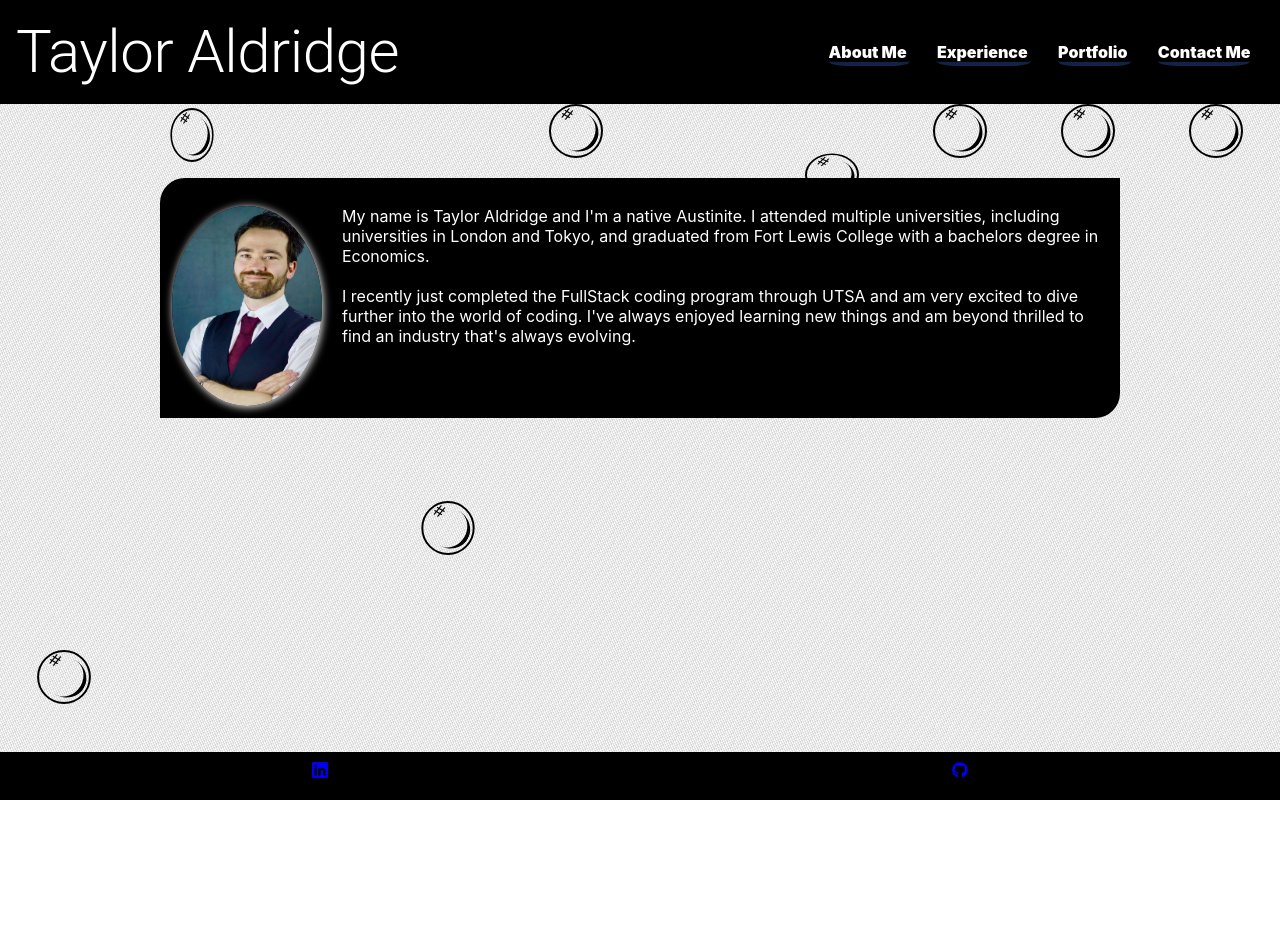
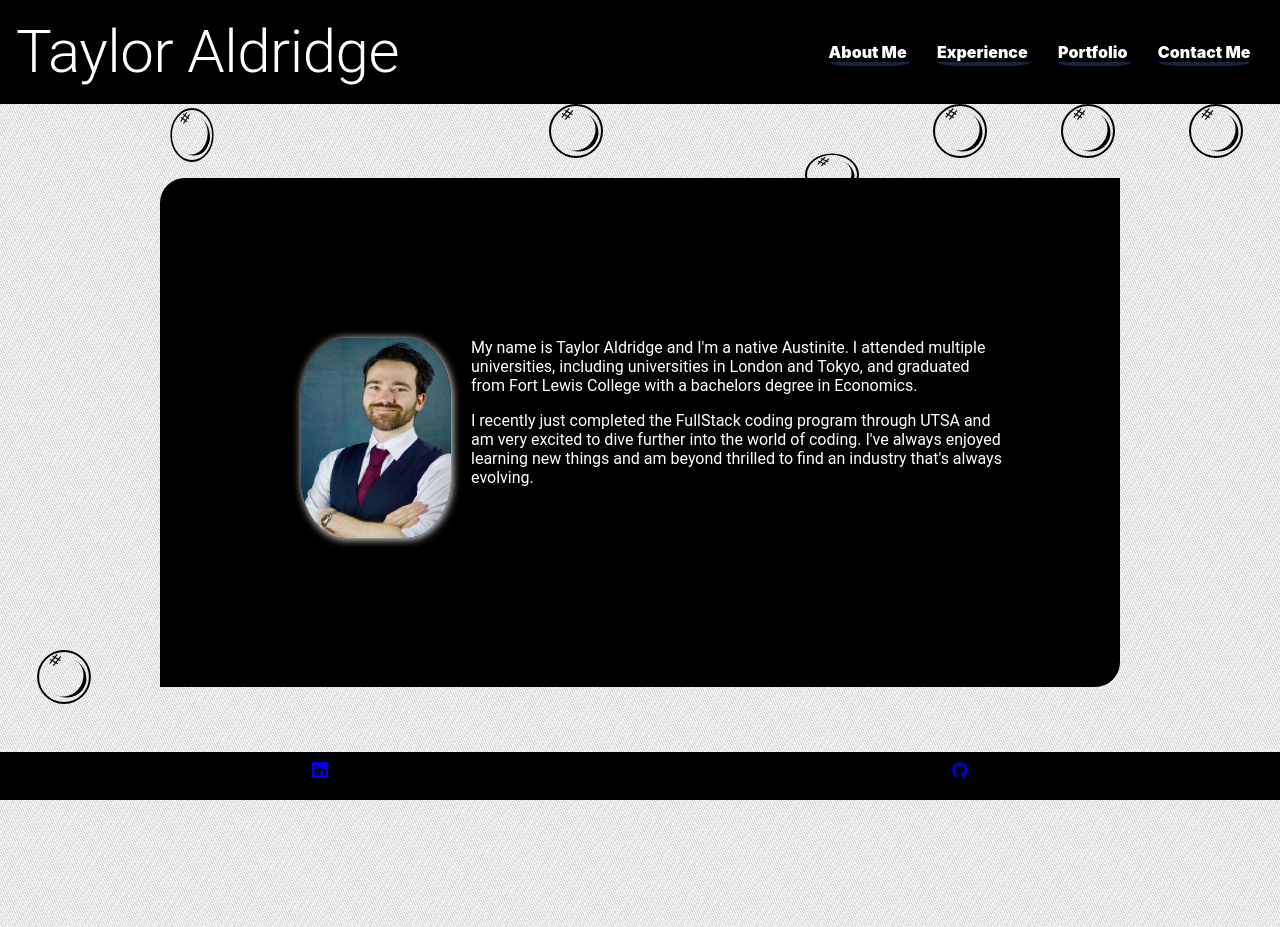
Before and after one commit to Rolyat512/portfolio, a React (Create React App) app: page / in a window 1280 px wide. Before the commit the page ends 800 px from the top, so only its background shows below. Built offline with nearby package versions, Linux system fonts and the light colour scheme.

Commit message:
updated about section

```diff
--- a/src/components/About/About.jsx
+++ b/src/components/About/About.jsx
@@ -1,20 +1,60 @@
 import './about.css';
 import React from 'react'
 import pic from './me.jpeg';
-// import {} from '@mui/material';
-import { styles } from "./styles";
 
-const About = () =>
+const About = () => {
+
+  let initScroll = true;
+  let currentPos;
+  let elemHeight;
+  let initPos;
+  let prePos;
+  let op = 1;
+
+  const scrollFun = () => {
+    let el = document.querySelector('.contentDiv');
+
+    if (initScroll) {
+      initScroll = false;
+      el.style.opacity = op;
+      initPos = el.getClientRects()[0].top;
+      elemHeight = el.getClientRects()[0].height;
+      prePos = initPos;
+      currentPos = initPos;
+    }
+
+    currentPos = el.getClientRects()[0].top;
+
+    if (currentPos >= initPos) {
+      el.style.opacity = 1
+    }
+
+    if (currentPos < prePos) {
+      el.style.opacity = 0
+      currentPos = currentPos
+    }
+
+  };
+
+  // document.addEventListener('scroll', scrollFun);
+
+  return (
     <div className='about'>
-      <img src={pic} alt="personal" />
-      <p>
-        My name is Taylor Aldridge and I'm a native Austinite. I attended multiple universities, including universities in London and Tokyo, and graduated from Fort Lewis College with a bachelors degree in Economics.
-        <br></br>
-        <br></br>
-        I recently just completed the FullStack coding program through UTSA and am very excited to dive further into the world of coding. I've always enjoyed learning new things and am beyond thrilled to find an industry that's always evolving.
-      </p>
+      <div className='contentDiv card'>
+        <div>
+          <img src={pic} alt="personal" />
 
+          <p>
+          My name is Taylor Aldridge and I'm a native Austinite. I attended multiple universities, including universities in London and Tokyo, and graduated from Fort Lewis College with a bachelors degree in Economics.
+          </p>
+
+          <p>I recently just completed the FullStack coding program through UTSA and am very excited to dive further into the world of coding. I've always enjoyed learning new things and am beyond thrilled to find an industry that's always evolving.</p>
+
+        </div>
+      </div>
     </div>
+  )
+}
 
 
 export default About
--- a/src/components/About/about.css
+++ b/src/components/About/about.css
@@ -1,9 +1,21 @@
+.about {
+	margin: 15vh 12.5% 20vh;
+	width: 75%;
+	padding: 10px;
+	border-radius: 25px 0;
+	border: 2px solid #000;
+	z-index: 2;
+	background: #000000;
+	color: white;
+	max-width: 950px;
+	font-family: "Roboto", sans-serif;
+}
+
 .about img {
-    width: 150px;
-    height: 200px;
-    border-radius: 90%;
-    float: left;
-    margin-right: 20px;
-    /* border: 2px solid #000; */
-    box-shadow: 1px 1px 8px;
+	width: 150px;
+	height: 200px;
+	border-radius: 30%;
+	float: left;
+	margin-right: 20px;
+	box-shadow: 1px 1px 8px;
 }
```
